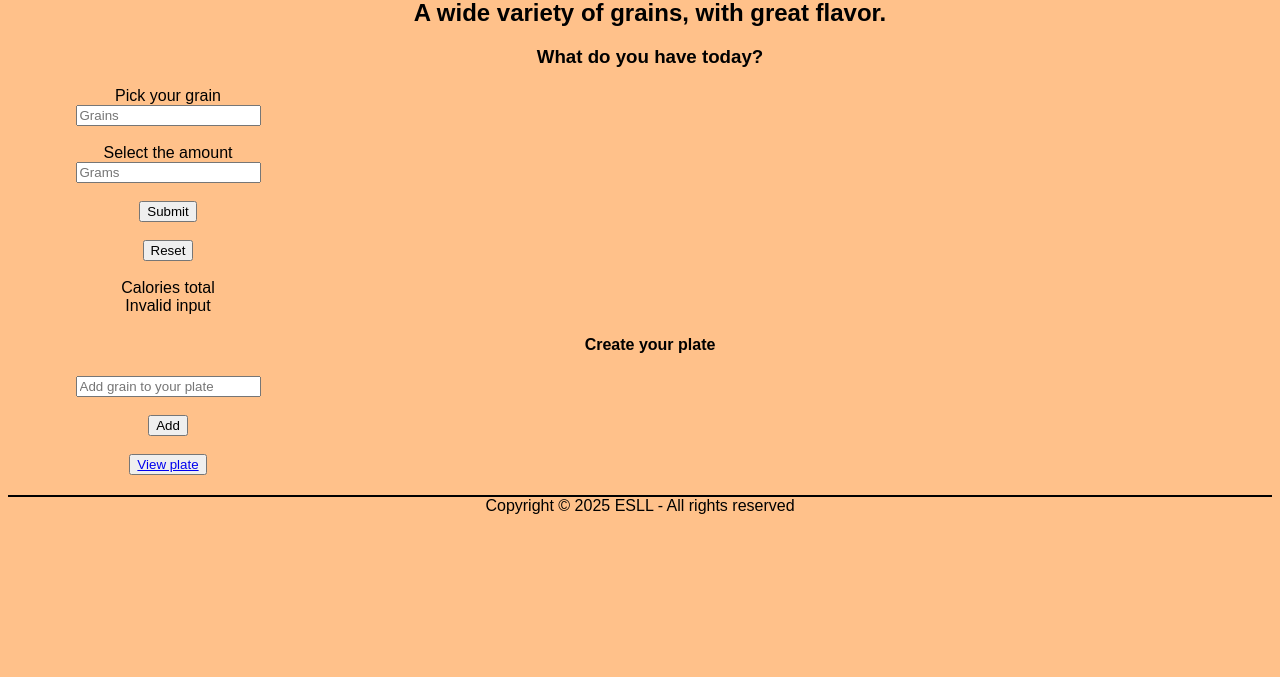
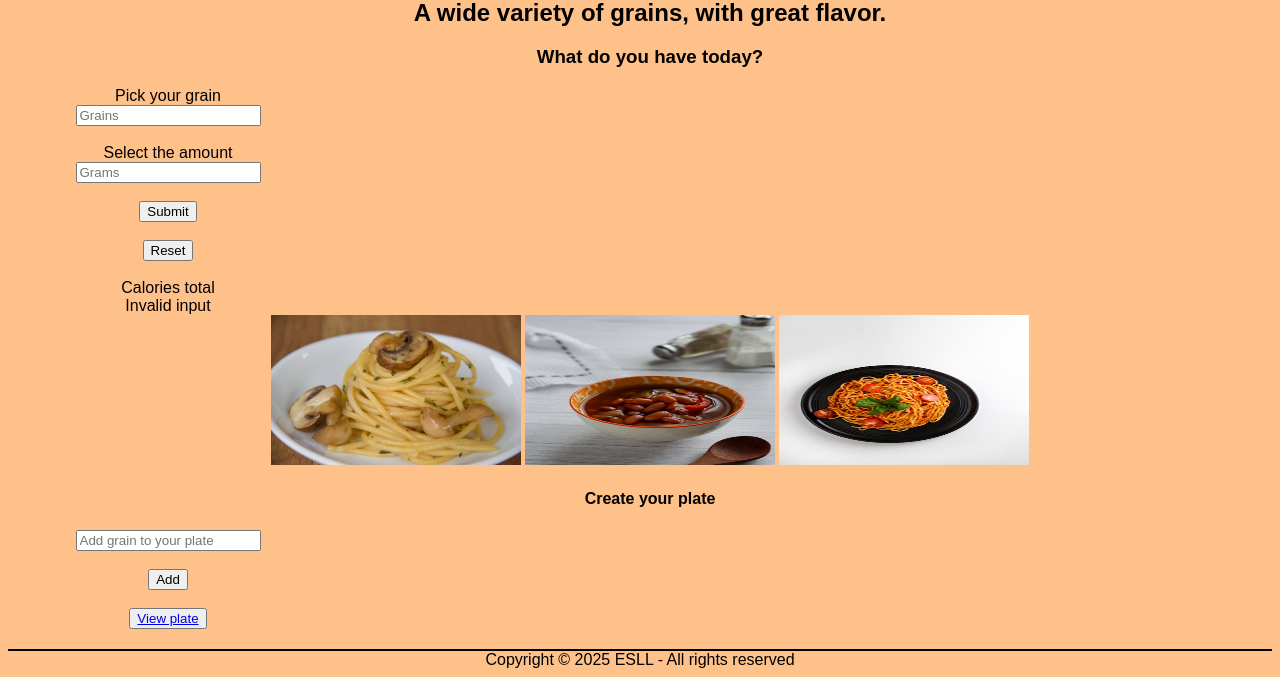
Before and after one commit to DimDeveloper18/Python-Assignment, a Flask app: page /grains in a window 1280 px wide. Shown: the part 380-1057 px from the top of the page. Before the commit the page ends 894 px from the top, so only its background shows below. Run offline with Flask 3, Linux system fonts and the light colour scheme.

Commit message:
Div created with id 'main_artic', id added to article 'artic1', div created with id 'form_sec, and div whith id 'artic_pics created and images link's added.

```diff
--- a/templates/grains.html
+++ b/templates/grains.html
@@ -14,10 +14,12 @@
             Whole-wheat bread, Pasta, or Crackers.
         </p>
     </section>
-    <article>
+        <div id="main_artic">
+            <article id="artic1">
                 <h2>A wide variety of grains, with great flavor.</h2>
                 <p>
                     <h3>What do you have today?</h3>
+                    <div id="form_sec">
                         <form id="choose_form" method="POST">
                             <label for="piked-grain">Pick your grain</label>
                             <input type="text" name="grain" id="grain" list="grains" placeholder="Grains">
@@ -51,6 +53,12 @@
                             <label for="grain_cal">Calories total</label>
                             <output name="calories">{{ calories }}</output>
                         </form>
+                        <div id="artic_pics">
+                            <img id="hmaimg2" src="{{ url_for('static', filename='images/grain4.jpg')}}" alt="Healthy Plate" width="250" height="150">
+                            <img id="hmaimg2" src="{{ url_for('static', filename='images/grain5.jpg')}}" alt="Healthy Plate" width="250" height="150">
+                            <img id="hmaimg2" src="{{ url_for('static', filename='images/grain2.jpg')}}" alt="Healthy Plate" width="250" height="150">
+                            </div>
+                        </div>
                 </p>
             </article>
             <article>
@@ -61,6 +69,7 @@
                     <button type="submit"><a href="{{url_for('plate_list')}}">View plate</a></button>
                 </form>
             </article>
+        </div>
     <script src="{{ url_for('static', filename='js/gpinputs.js')}}"></script>
     </div>
 {% endblock %}
```
Lines whose indentation alone changed are shown as unchanged.
